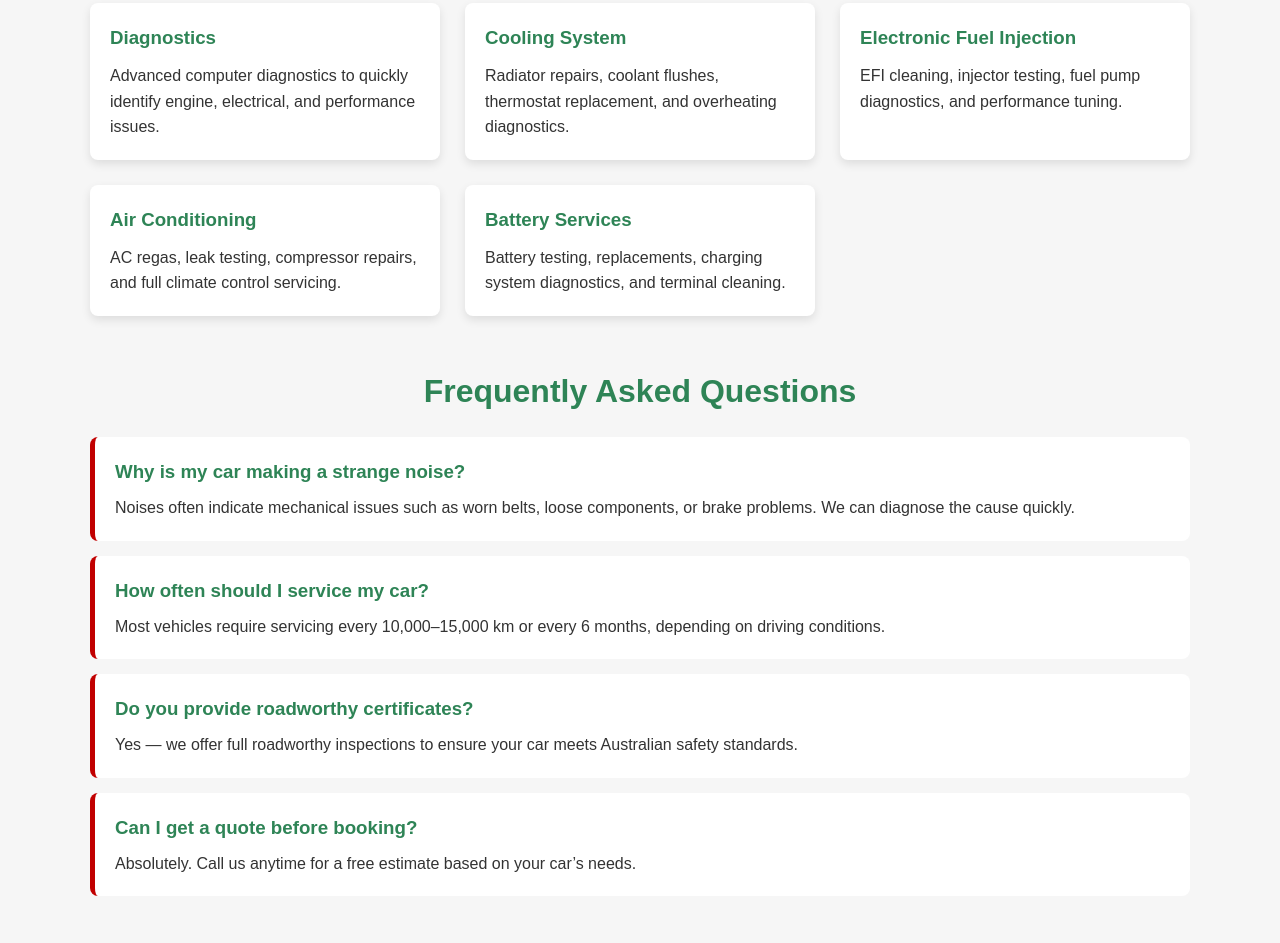
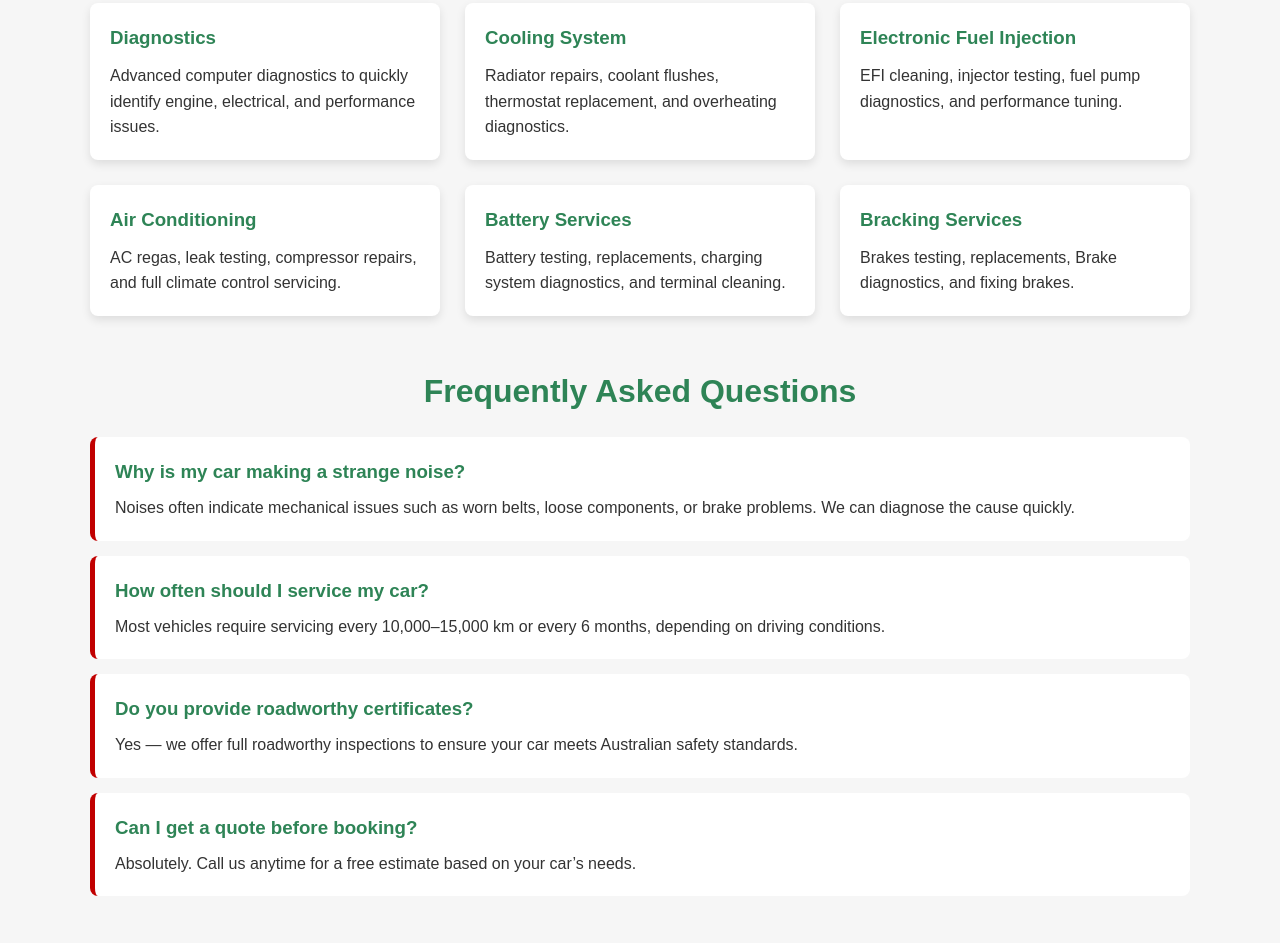
Before and after one commit to ghulamqadir1873-cmyk/properautomotive-website, a plain HTML site: page index.html in a window 1280 px wide. Shown: the part 1122-2065 px from the top of the page. Drawn offline with Linux system fonts and the light colour scheme.

Commit message:
Update index.html
brake section added

```diff
--- a/index.html
+++ b/index.html
@@ -88,6 +88,10 @@
         <h3>Battery Services</h3>
         <p>Battery testing, replacements, charging system diagnostics, and terminal cleaning.</p>
     </div>
+     <div class="service-box">
+        <h3>Bracking Services</h3>
+        <p>Brakes testing, replacements, Brake diagnostics, and fixing brakes.</p>
+    </div>
 
 </section>
 
```
